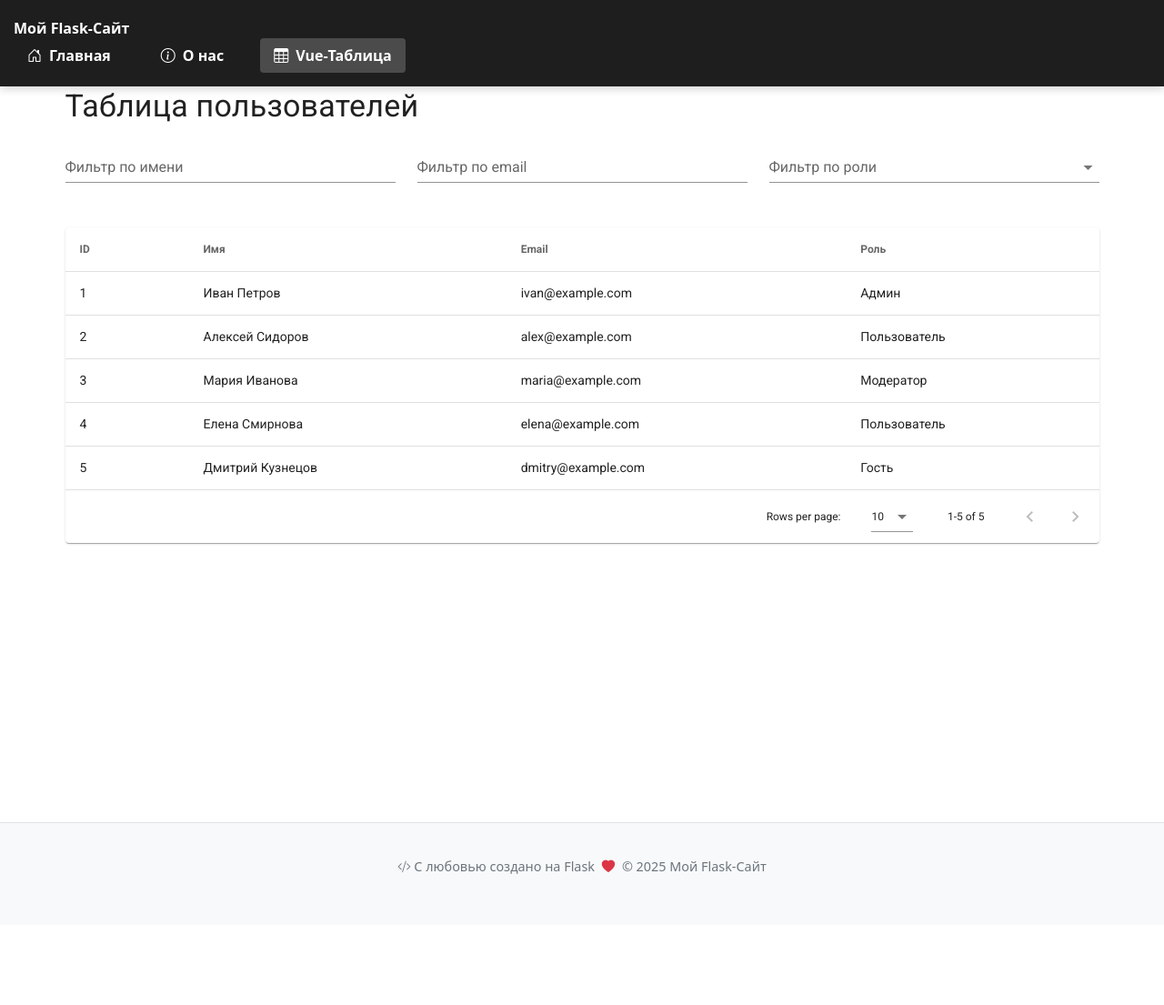
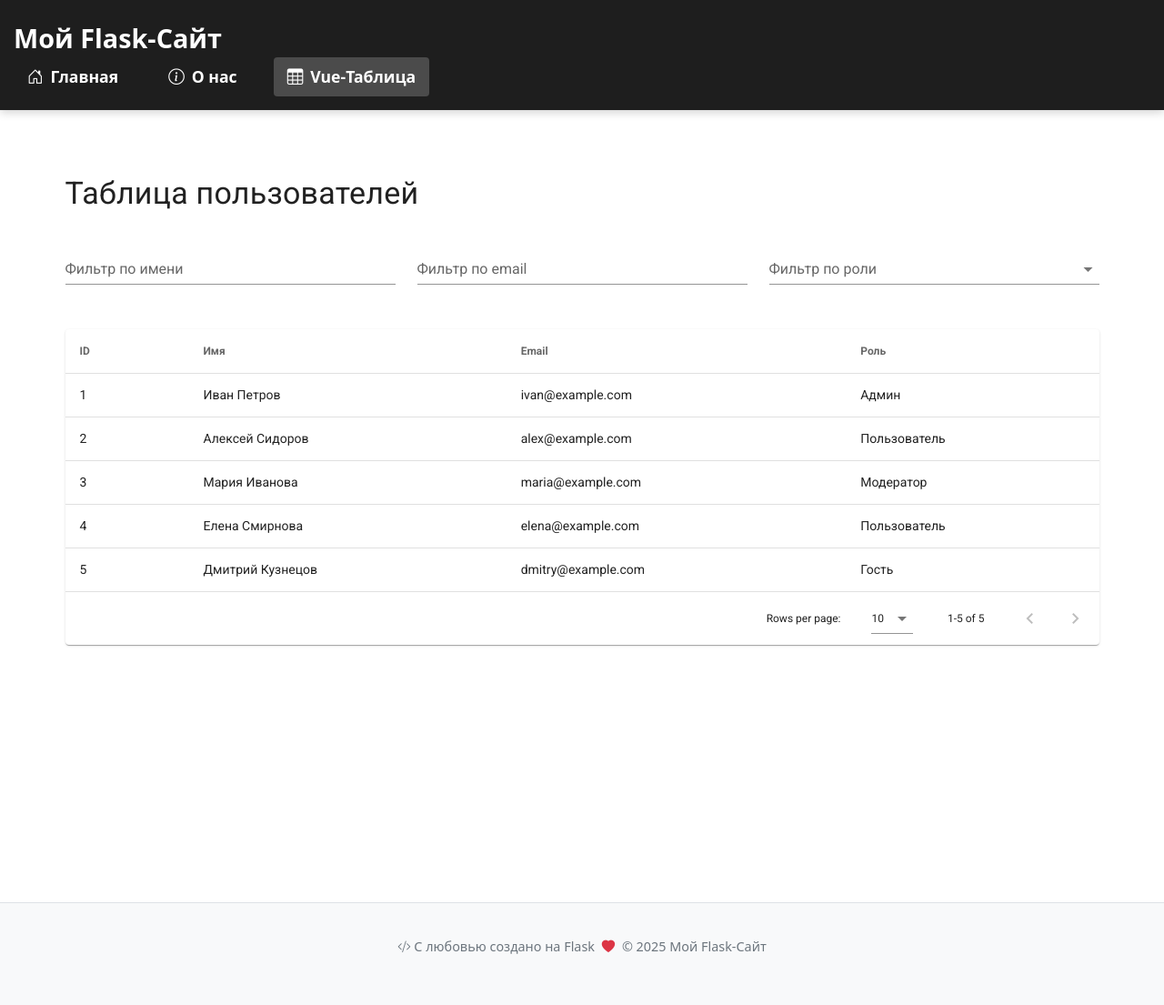
Before and after one commit to pochtadlay/DockerTest, a Flask app: page /vue in a window 1280 px wide. Shown: the whole page at 91% size. Before the commit the page ends 961 px from the top, so only its background shows below. Run offline with Flask 3, Linux system fonts and the light colour scheme; some libraries are stand-ins or nearby versions.

```diff
--- a/web/templates/base.html
+++ b/web/templates/base.html
@@ -24,6 +24,15 @@
       Важно: используем !important для защиты от переопределения Vuetify
     -->
     <style>
+           /* Увеличиваем отступ для контента */
+    .v-content__wrap {
+        padding-top: 100px !important; /* Увеличиваем значение (было 84px) */
+    }
+
+    /* Альтернативный вариант: добавить margin к основному контейнеру */
+    .vue-container {
+        margin-top: 40px !important; /* Дополнительный отступ */
+    }
         /*
           ФИКСИРОВАННАЯ ШАПКА
           Располагается вверху страницы, содержит заголовок и меню
--- a/web/templates/vue_page.html
+++ b/web/templates/vue_page.html
@@ -18,16 +18,25 @@
 
     <!-- Фиксим конфликты Vuetify и Bootstrap -->
     <style>
+        /* Защищаем шапку от влияния Vuetify */
+        .v-content__wrap {
+            padding-top: 100px !important; /* Увеличено на 16px */
+        }
 
-    /* Компенсируем отступ для фиксированной шапки */
-    #app {
-        padding-top: 20px !important;
-    }
-    /* Защищаем наши стили от Vuetify */
-    .site-header * {
-        font-size: 1rem !important;
-        line-height: normal !important;
-    }
+        /* Вариант 2: Добавляем отступ к контейнеру приложения */
+        .vue-container {
+            margin-top: 40px;
+        }
+
+        /* Вариант 3: Фикс для Vuetify App */
+        #app {
+            padding-top: 64px; /* Высота header */
+        }
+
+        /* Дополнительные стили */
+        .v-text-field {
+            margin-top: 20px; /* Отступ для полей ввода */
+        }
     </style>
 {% endblock %}
 <!--
@@ -45,7 +54,7 @@
   <!-- Обязательный компонент Vuetify (инициализирует стили) -->
   <v-app>
     <!-- Контейнер Vuetify с отступами -->
-    <v-container class="mt-8"> <!-- Добавляем отступ сверху -->
+    <v-container class="vue-container"> <!-- Добавляем отступ сверху -->
       <!-- Заголовок страницы -->
       <!-- text-h4 - стиль заголовка, mb-4 - отступ снизу 16px -->
       <h1 class="text-h4 mb-4">Таблица пользователей</h1>
```
